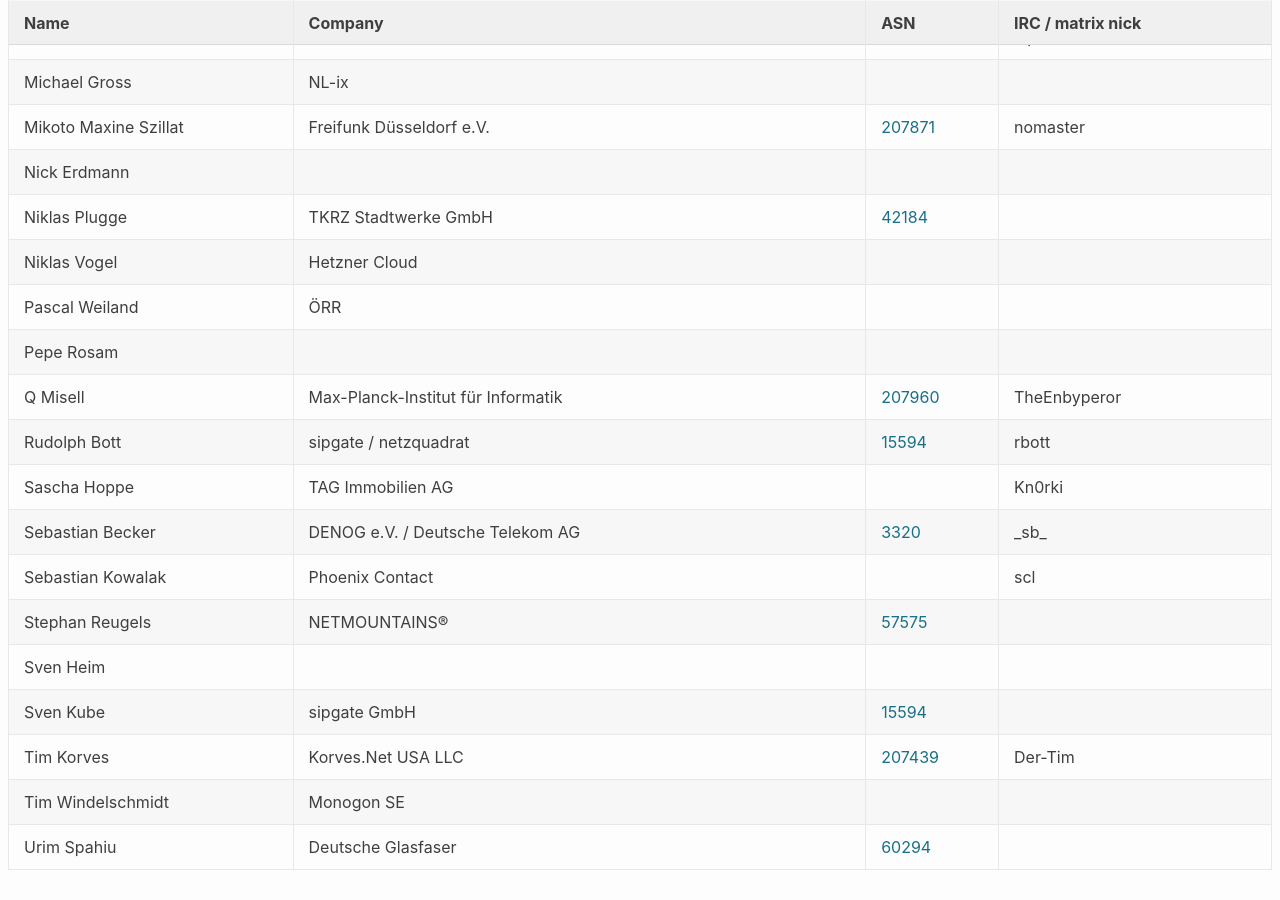
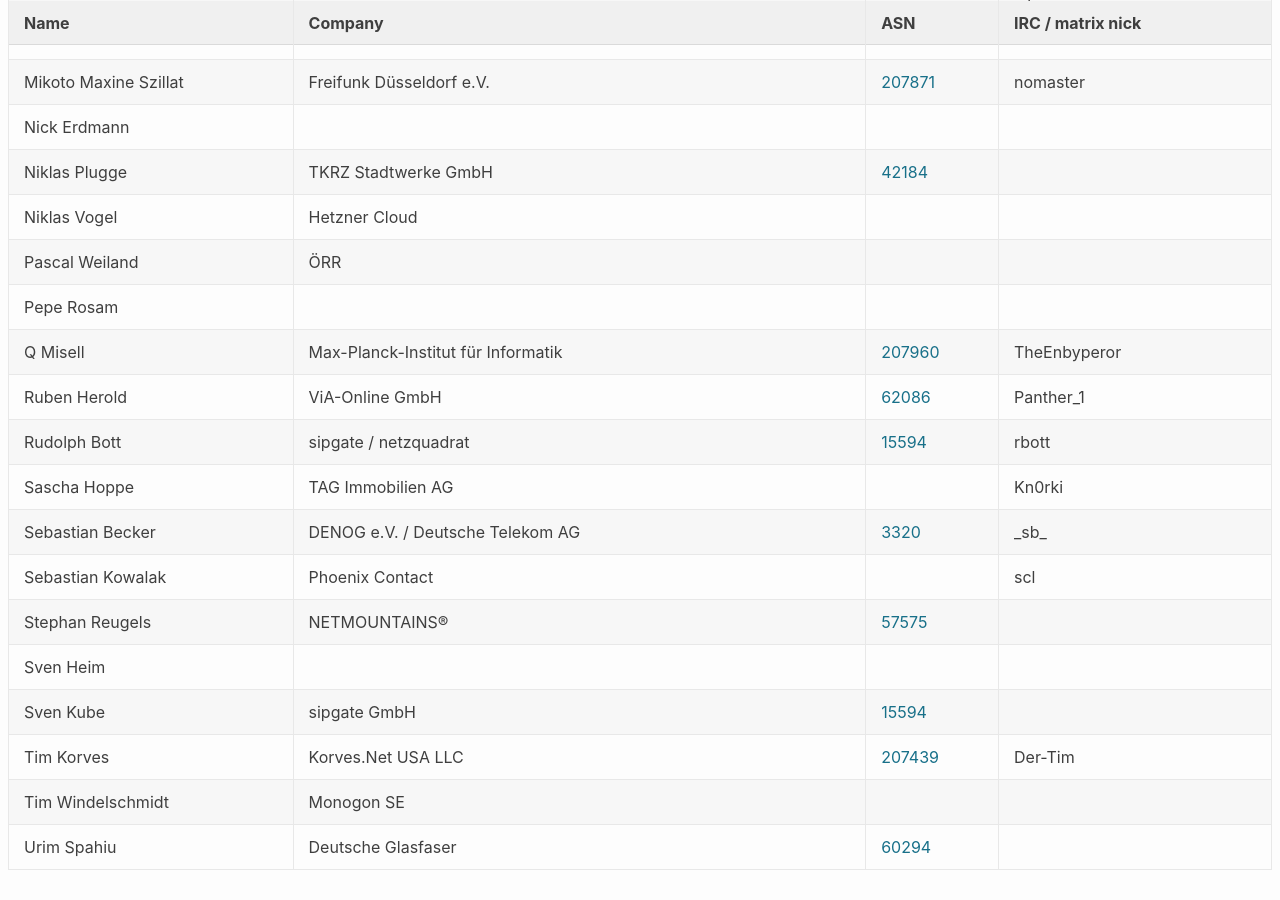
Before and after one commit to denog/pretix-attendeelist, a Jekyll site: the page built from denogmeetup25-05/index.markdown, in a window 1280 px wide and 900 px high, scrolled down 1659 px. Built offline with Jekyll 4.4.1, drawn with Linux system fonts in a browser that asks for light colours; some of the changed text lies outside the part shown.

Commit message:
Latest data: Mon Jun 16 09:33:58 UTC 2025

```diff
--- a/_data/attendees_denogmeetup25-05.json
+++ b/_data/attendees_denogmeetup25-05.json
@@ -97,12 +97,6 @@
   },
   {
     "name": "Florian Jerusalem",
-    "company": "sipgate GmbH",
-    "irc": null,
-    "asn": "15594"
-  },
-  {
-    "name": "Florian Mai",
     "company": "sipgate GmbH",
     "irc": null,
     "asn": "15594"
@@ -270,6 +264,12 @@
     "asn": "207960"
   },
   {
+    "name": "Ruben Herold",
+    "company": "ViA-Online GmbH",
+    "irc": "Panther_1",
+    "asn": "62086"
+  },
+  {
     "name": "Rudolph Bott",
     "company": "sipgate / netzquadrat",
     "irc": "rbott",
```
